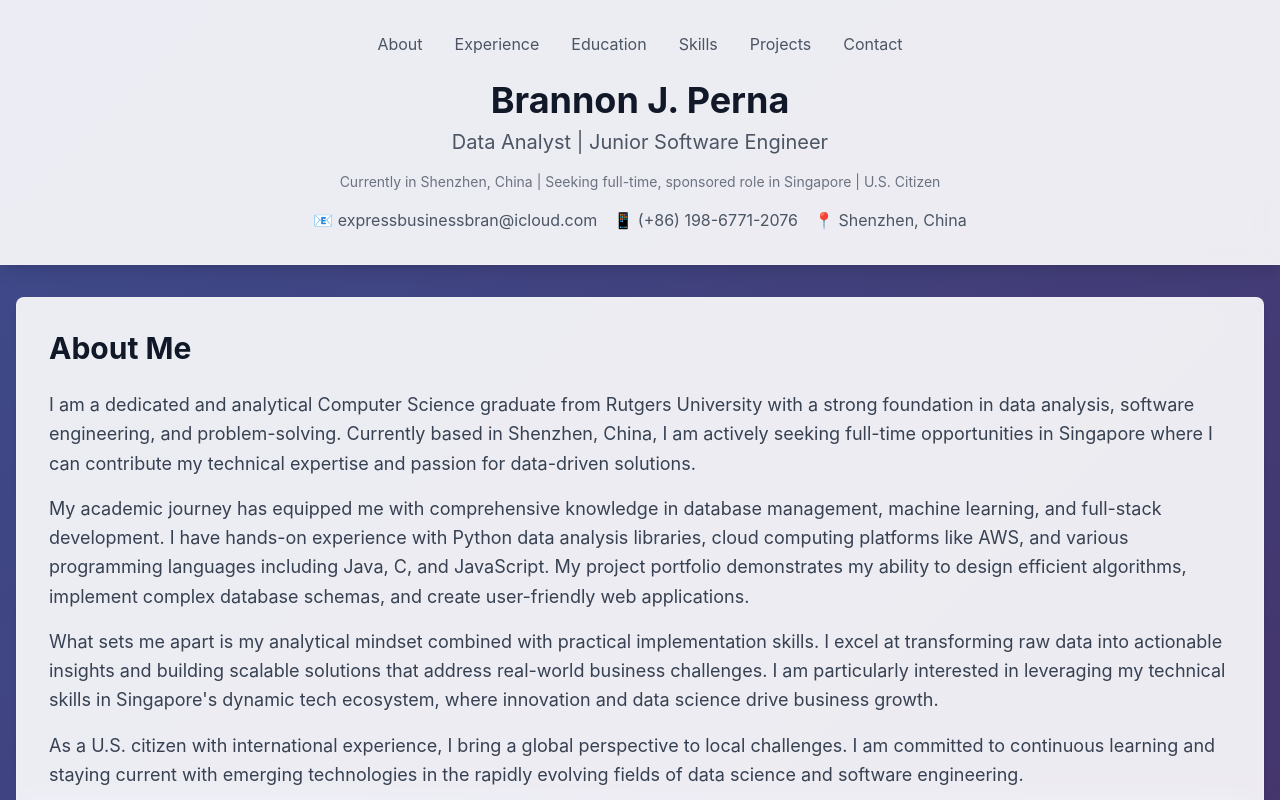
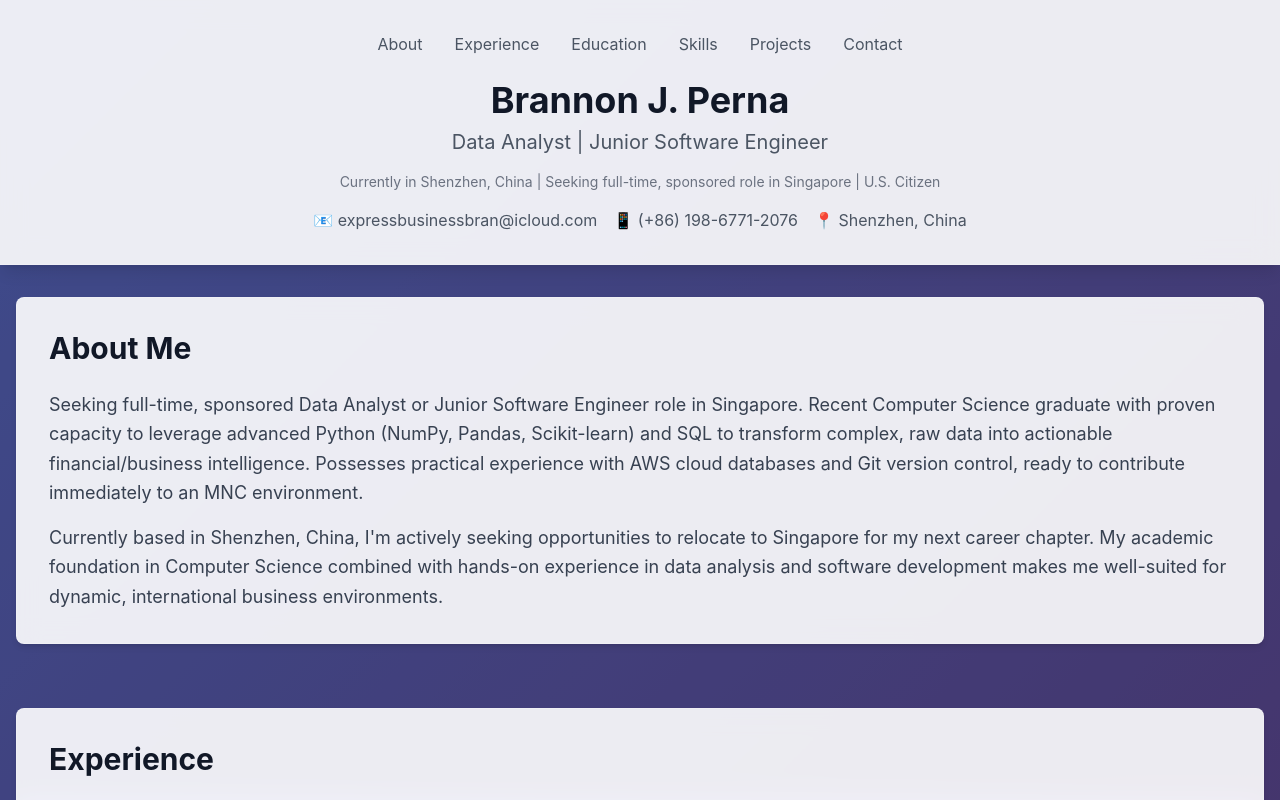
Before and after one commit to PernaBrannon/resume, a React (Vite) app: page / in a window 1280 px wide. Shown: the top 800 px of the page. Built offline with nearby package versions, Linux system fonts and the light colour scheme.

Commit message:
Fix About section content and correct background image path for local Singapore image

```diff
--- a/src/App.tsx
+++ b/src/App.tsx
@@ -23,7 +23,7 @@ function App() {
       <motion.div
         className="fixed top-0 left-0 w-full z-0"
         style={{
-          backgroundImage: `linear-gradient(135deg, #667eea 0%, #764ba2 100%), url('/resume/images/singapore-skyline.jpg')`,
+          backgroundImage: `linear-gradient(135deg, #667eea 0%, #764ba2 100%), url('./images/singapore-skyline.jpg')`,
           backgroundSize: 'cover',
           backgroundPosition: 'center top',
           backgroundRepeat: 'no-repeat',
--- a/src/components/About.tsx
+++ b/src/components/About.tsx
@@ -14,28 +14,10 @@ const About: React.FC = () => {
       <h2 className="text-3xl font-bold text-gray-900 dark:text-white mb-6">About Me</h2>
       <div className="space-y-4 text-gray-700 dark:text-gray-300">
         <p className="text-lg leading-relaxed">
-          I am a dedicated and analytical Computer Science graduate from Rutgers University with a strong foundation in
-          data analysis, software engineering, and problem-solving. Currently based in Shenzhen, China, I am actively
-          seeking full-time opportunities in Singapore where I can contribute my technical expertise and passion for
-          data-driven solutions.
+          Seeking full-time, sponsored Data Analyst or Junior Software Engineer role in Singapore. Recent Computer Science graduate with proven capacity to leverage advanced Python (NumPy, Pandas, Scikit-learn) and SQL to transform complex, raw data into actionable financial/business intelligence. Possesses practical experience with AWS cloud databases and Git version control, ready to contribute immediately to an MNC environment.
         </p>
         <p className="text-lg leading-relaxed">
-          My academic journey has equipped me with comprehensive knowledge in database management, machine learning,
-          and full-stack development. I have hands-on experience with Python data analysis libraries, cloud computing
-          platforms like AWS, and various programming languages including Java, C, and JavaScript. My project portfolio
-          demonstrates my ability to design efficient algorithms, implement complex database schemas, and create
-          user-friendly web applications.
-        </p>
-        <p className="text-lg leading-relaxed">
-          What sets me apart is my analytical mindset combined with practical implementation skills. I excel at
-          transforming raw data into actionable insights and building scalable solutions that address real-world
-          business challenges. I am particularly interested in leveraging my technical skills in Singapore's dynamic
-          tech ecosystem, where innovation and data science drive business growth.
-        </p>
-        <p className="text-lg leading-relaxed">
-          As a U.S. citizen with international experience, I bring a global perspective to local challenges. I am
-          committed to continuous learning and staying current with emerging technologies in the rapidly evolving
-          fields of data science and software engineering.
+          Currently based in Shenzhen, China, I'm actively seeking opportunities to relocate to Singapore for my next career chapter. My academic foundation in Computer Science combined with hands-on experience in data analysis and software development makes me well-suited for dynamic, international business environments.
         </p>
       </div>
     </motion.section>
```
